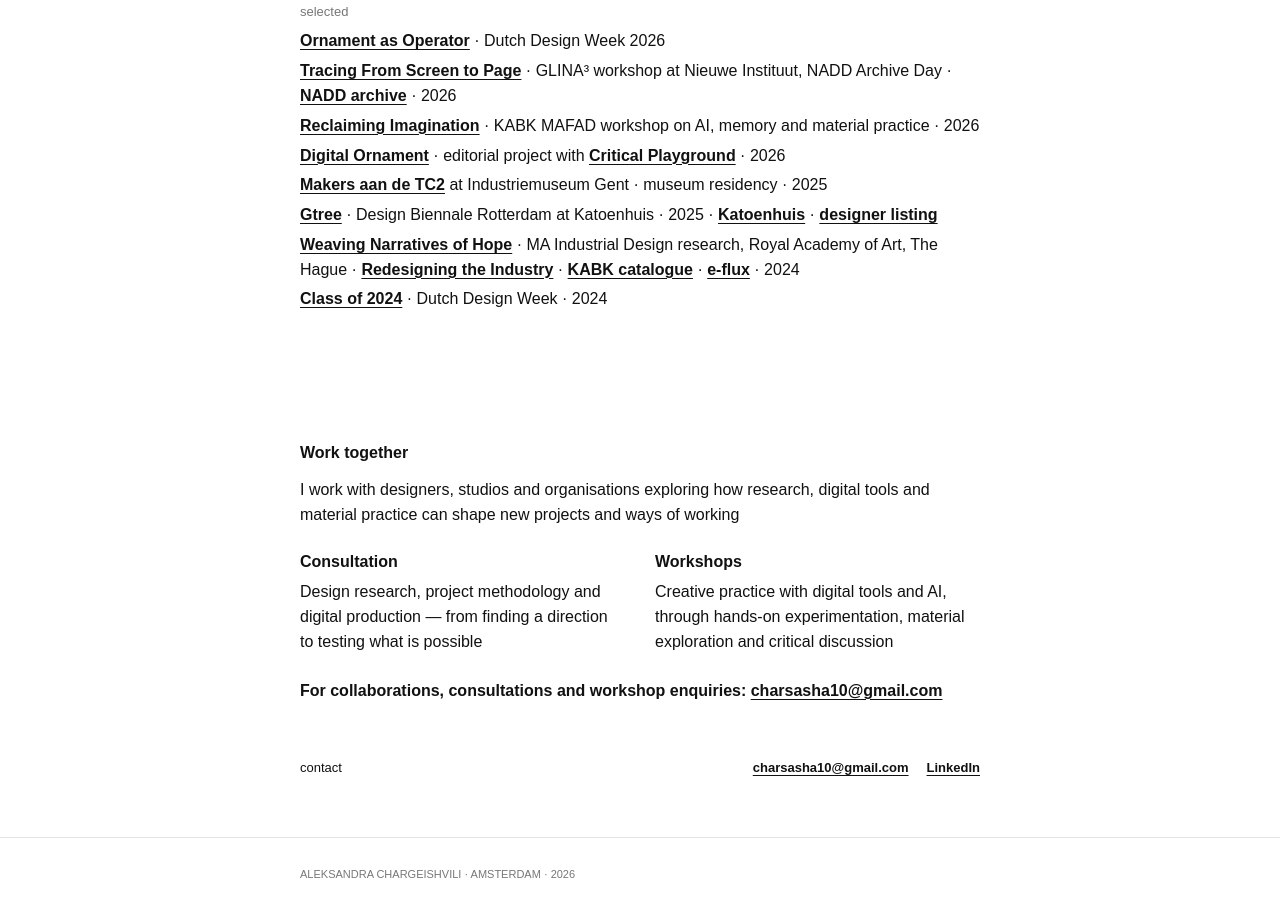
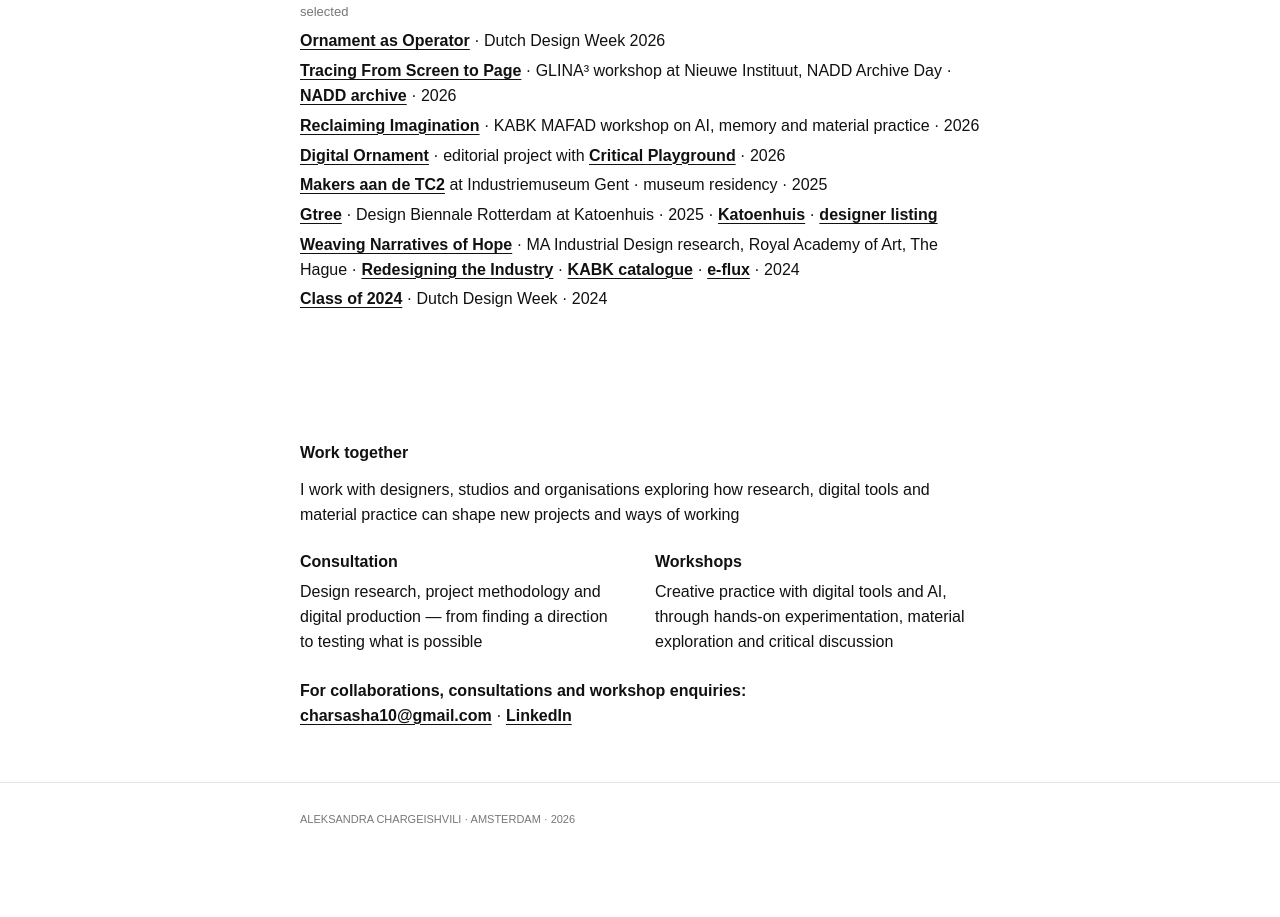
Before and after one commit to Sashastillsasha/aleksandra-portfolio, a plain HTML site: page index.html in a window 1280 px wide. Shown: the part 658-1575 px from the top of the page. After the commit the page ends 1527 px from the top, so only its background shows below. Drawn offline with Linux system fonts and the light colour scheme.

Commit message:
Combine contact links in Work together section

```diff
--- a/index.html
+++ b/index.html
@@ -73,19 +73,11 @@
             <p>Creative practice with digital tools and AI, through hands-on experimentation, material exploration and critical discussion</p>
           </div>
         </div>
-        <p class="work-together-contact"><strong>For collaborations, consultations and workshop enquiries: <a href="mailto:charsasha10@gmail.com">charsasha10@gmail.com</a></strong></p>
+        <p class="work-together-contact"><strong>For collaborations, consultations and workshop enquiries:</strong><br><a href="mailto:charsasha10@gmail.com">charsasha10@gmail.com</a> · <a href="https://www.linkedin.com/in/aleksandra-chargeishvili" target="_blank" rel="noopener noreferrer">LinkedIn</a></p>
       </div>
     </section>
 
-    <section class="section contact-section" id="contact">
-      <div class="shell contact-block">
-        <h2>Contact</h2>
-        <div class="contact-links">
-          <a href="mailto:charsasha10@gmail.com">charsasha10@gmail.com</a>
-          <a href="https://www.linkedin.com/in/aleksandra-chargeishvili" target="_blank" rel="noopener noreferrer">LinkedIn</a>
-        </div>
-      </div>
-    </section>
+
   </main>  <footer class="site-footer"><div class="shell">Aleksandra Chargeishvili · Amsterdam · <span data-year>2026</span></div></footer>
   <script src="script.js"></script>
   <script type="application/ld+json">{"@context":"https://schema.org","@type":"Person","name":"Aleksandra Chargeishvili","jobTitle":"Designer and Creative Producer","address":{"@type":"PostalAddress","addressLocality":"Amsterdam","addressCountry":"NL"},"email":"mailto:charsasha10@gmail.com","sameAs":["https://www.linkedin.com/in/aleksandra-chargeishvili"]}</script>
```
